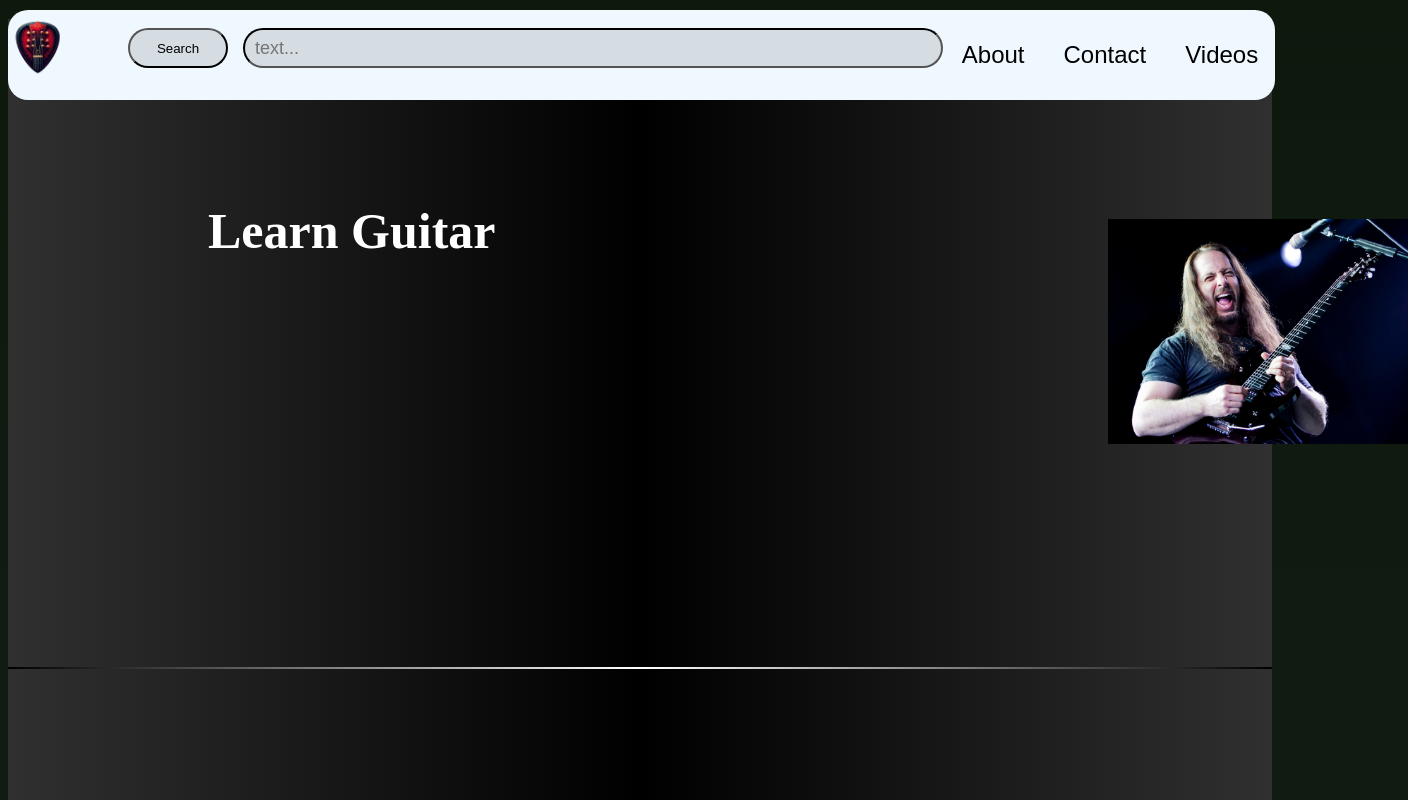
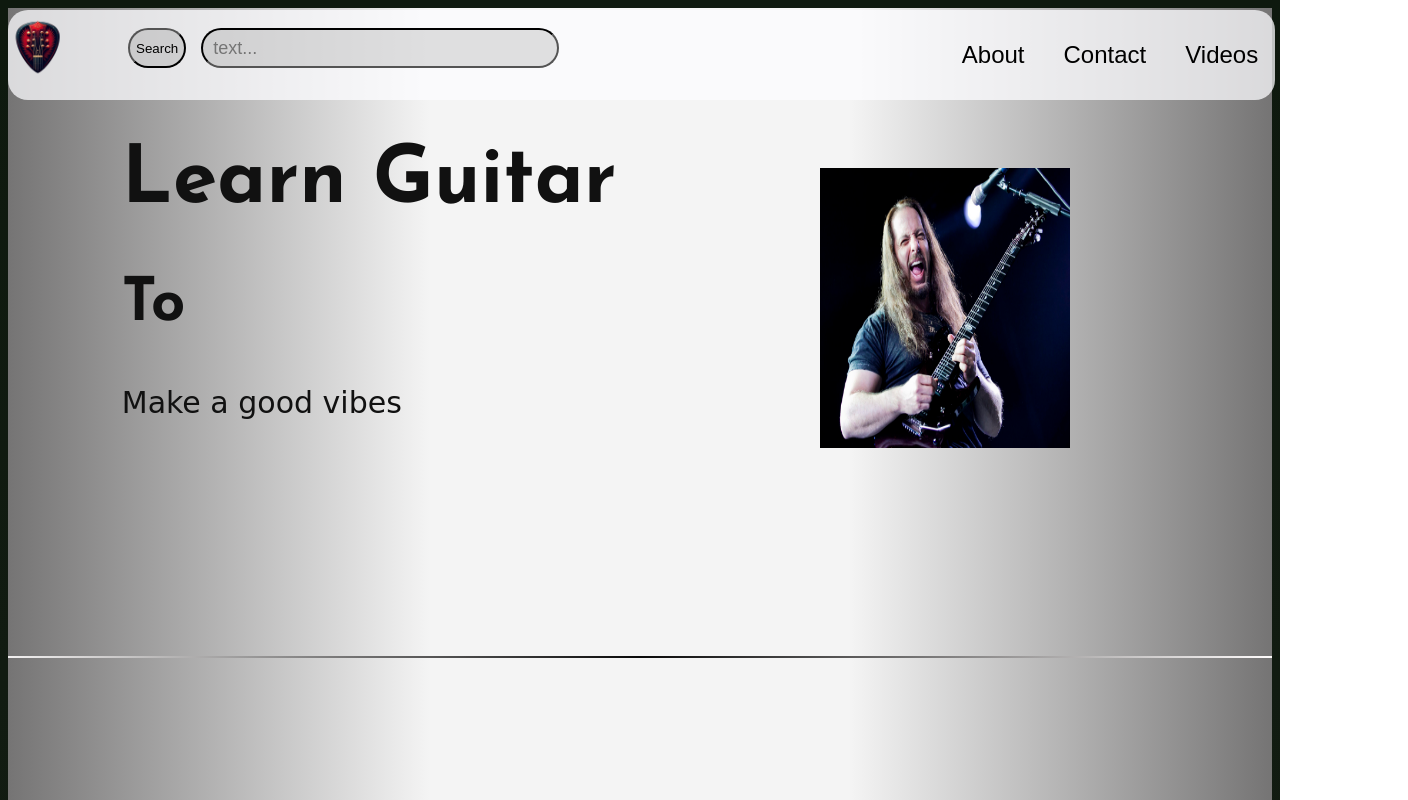
Before and after one commit to Nayemur73/my-file, a plain HTML site: page index.html in a window 1280 px wide. Shown: the top 800 px of the page, 1408 px wide, since content can reach past the window. Drawn offline with Linux system fonts and the light colour scheme.

Commit message:
new input2

```diff
--- a/index.html
+++ b/index.html
@@ -6,25 +6,31 @@
     <meta name="viewport" content="width=device-width, initial-scale=1.0">
     <title>parctice</title>
     <link rel="stylesheet" href="style.css">
+    <link rel="preconnect" href="https://fonts.googleapis.com">
+    <link rel="preconnect" href="https://fonts.gstatic.com" crossorigin>
+    <link href="https://fonts.googleapis.com/css2?family=Josefin+Sans:ital,wght@0,100..700;1,100..700&display=swap"
+        rel="stylesheet">
 </head>
 
 <body>
     <div class="background">
         <div class="header"
-            style="max-width: 100%; height: 800px; background-image:  linear-gradient(to right,rgb(48, 48, 48), rgb(0, 0, 0) , rgb(48, 48, 48));">
-            <h1>Learn Guitar </h1>
+            style=" height: 800px; background-image:  linear-gradient(to right,rgb(117, 116, 116), rgb(244, 244, 244) ,rgb(244, 244, 244), rgb(117, 116, 116));">
+            <div class="title">
+                <h1>Learn Guitar </h1>
+                <h2>To</h2>
+                <p>Make a good vibes</p>
+            </div>
             <div
-                style="width: 100%; height: 2px; background-image: linear-gradient(to right, #000, #fff, #000); position: absolute; bottom: 150px;">
+                style="width: 100%; height: 2px; background-image: linear-gradient(to right, #f3f1f1, #090909, #fffcfc); position: absolute; bottom: 150px;">
             </div>
             <div class="jon">
                 <img class="hc" src="./image/jon vai.jpg" alt="Jon petrochi">
-                <h3>Jon Petrochi</h3>
             </div>
 
         </div>
         <div class="intro">
-            <a href="./practic.html"><img src="./image/guilogo.png" style="padding-top: 7px;" alt="logo"
-                    width="60px"></a>
+            <a href="./index.html"><img src="./image/guilogo.png" style="padding-top: 7px;" alt="logo" width="60px"></a>
             <form action="" method="get">
                 <input type="submit" value="Search">
                 <input type="search" placeholder="text...">
--- a/style.css
+++ b/style.css
@@ -4,11 +4,11 @@
     height: 2000px;
     }
 
-.intro {
+.intro {box-sizing: border-box;
         display: flex;
         width: 99%;
         border-radius: 20px;
-        background-color: aliceblue;
+        background-color: rgba(252, 253, 255, 0.748);
         justify-content: space-between;
         position: fixed;
         top: 10px;
@@ -46,7 +46,7 @@ li:hover {
         padding-right: 20px;
         }
 
-form {
+form {max-width: 34%;
     display: flex;
     gap: 15px;
     height: 40px;
@@ -87,23 +87,25 @@ form {
         }
 
 .header {
-    position: relative;
+    position: relative;max-width: 100%;
     }
 
-[src="./image/jon vai.jpg"] {
+/* [src="./image/jon vai.jpg"] {
         position: absolute;
         top: 200px;
-        left: 1100px;
+        right:25% ;
+        } */
+
+.title {position: absolute;
+        top: 10%;
+        left: 9%;
+        color: #111111;
         }
+h1{font-family: "Josefin Sans", sans-serif; font-size: 80px;}
+h2{font-family: "Josefin Sans", sans-serif; font-size: 60px;}
+.title > p{font-size: 30px; font-family: "Pacifico", cursive; }
+.hc{
+  max-width: 250px;
+  height: 280px;}
 
-h1 {
-    color: #fff;
-    position: absolute;
-    top: 150px;
-    left: 200px;
-    font-size: 50px;
-    }
-.hc{  width: 100%;
-  max-width: 300px;
-  height: auto;}
-.jon, h3{font-family: sans-serif;}
+.jon{ font-size: 50px; color: #fff; position: absolute; flex-direction: column; top: 20%; right: 16%;}
```
